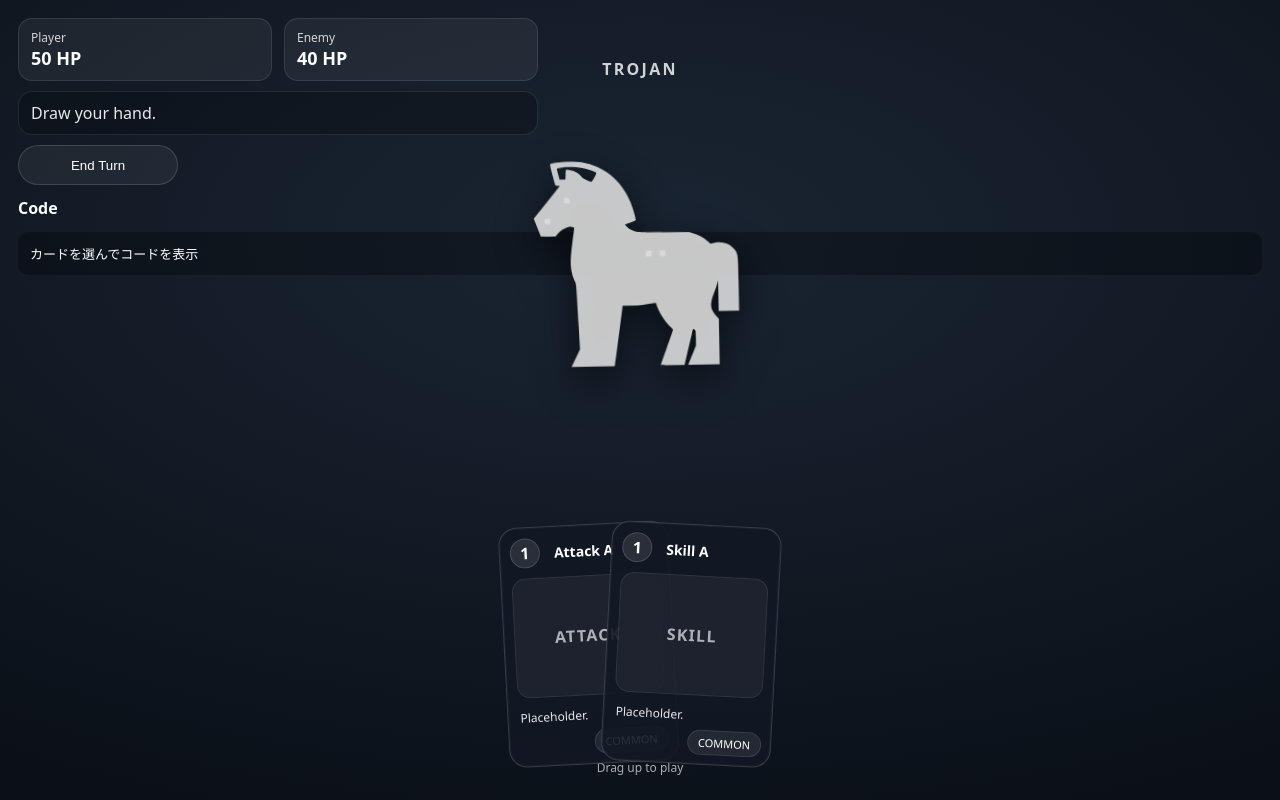
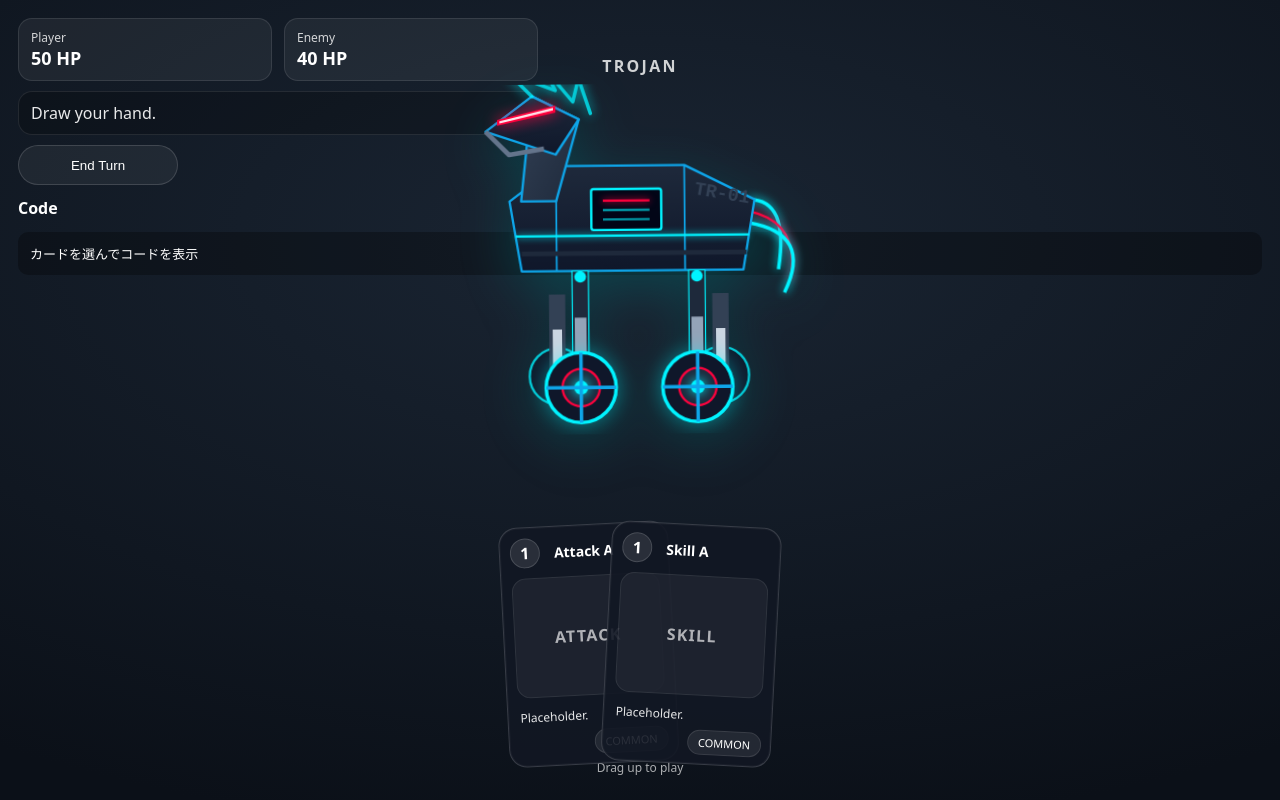
Before and after one commit to oy-hotwater/code-card, a React (Vite) app: page / in a window 1280 px wide. Built offline with nearby package versions, Linux system fonts and the light colour scheme.

Commit message:
update Trojan

```diff
--- a/src/ui/components/TrojanHorseIcon.tsx
+++ b/src/ui/components/TrojanHorseIcon.tsx
@@ -1,70 +1,69 @@
-import { motion } from "framer-motion";
-import type { Variants } from "framer-motion";
+import { motion, type Variants } from "framer-motion";
 
 export type TrojanHorseState = "enter" | "idle" | "attack" | "damage" | "exit";
 
 type Props = {
   state?: TrojanHorseState;
   size?: number;
-  color?: string;
   onAnimationComplete?: (state: TrojanHorseState) => void;
 };
 
-// 状態ごとのアニメーション定義
+// 状態ごとのアニメーション定義（サイバーパンク風の光と動き）
 const horseVariants: Variants = {
   enter: {
-    x: 150,
+    x: 200,
     opacity: 0,
     scale: 0.8,
+    transition: { type: "spring", stiffness: 200, damping: 20 },
   },
   idle: {
     x: 0,
-    y: [0, -8, 0], // 上下にゆっくり呼吸するように動く
-    rotate: [0, -2, 0, 2, 0], // 前後にゆらゆら揺れる
+    y: [0, -6, 0], // ホバーエンジンのような浮遊感
+    rotate: [0, -1, 0, 1, 0],
     opacity: 1,
     scale: 1,
-    // CSSのドロップシャドウを維持しつつ明るさを標準に
-    filter: "brightness(1) drop-shadow(0px 10px 18px rgba(0,0,0,0.35))",
+    // シアンブルーのネオンシャドウ
+    filter: "drop-shadow(0px 15px 25px rgba(0, 243, 255, 0.2)) brightness(1)",
     transition: {
-      y: { duration: 3, repeat: Infinity, ease: "easeInOut" },
+      y: { duration: 2, repeat: Infinity, ease: "easeInOut" },
       rotate: { duration: 4, repeat: Infinity, ease: "easeInOut" },
-      // 他のアクション（攻撃など）からidleに戻る時の動き
       x: { type: "spring", stiffness: 300, damping: 25 },
-      opacity: { duration: 0.4 },
-      scale: { duration: 0.4 },
     },
   },
   attack: {
-    // 後ろに少し引いてから、左(プレイヤー側)へ大きく突進する
-    x: [0, 40, -150, 0],
-    rotate: [0, 8, -15, 0],
+    x: [0, 50, -180, 0], // チャージしてからの高速突進
+    y: [0, -10, 5, 0],
+    rotate: [0, 12, -8, 0],
     scale: [1, 0.95, 1.15, 1],
     transition: {
       duration: 0.7,
-      times: [0, 0.3, 0.7, 1], // アニメーションの変化タイミング
-      ease: "easeInOut",
+      times: [0, 0.3, 0.7, 1],
+      ease: "anticipate", // よりメカニカルで鋭い動き
     },
   },
   damage: {
-    // ビクッと後ろに下がりながら激しく振動する
-    x: [0, 15, -10, 15, -5, 0],
-    rotate: [0, 5, -5, 3, -2, 0],
-    // 赤くフラッシュさせる
+    // グリッチ風に細かく激しくブレる
+    x: [0, 15, -15, 10, -10, 5, 0],
+    y: [0, -5, 5, -5, 5, 0],
+    rotate: [0, 3, -4, 5, -2, 0],
     filter: [
-      "brightness(1) drop-shadow(0px 10px 18px rgba(0,0,0,0.35))",
-      "brightness(1.5) drop-shadow(0px 0px 30px rgba(255,0,0,0.9))",
-      "brightness(1) drop-shadow(0px 10px 18px rgba(0,0,0,0.35))",
+      "drop-shadow(0px 15px 25px rgba(0, 243, 255, 0.2)) brightness(1)",
+      // エラーを表現する赤いフラッシュと色相の乱れ
+      "drop-shadow(0px 0px 40px rgba(255, 0, 60, 1)) brightness(2) saturate(3) hue-rotate(45deg)",
+      "drop-shadow(0px 15px 25px rgba(0, 243, 255, 0.2)) brightness(1)",
     ],
     transition: {
-      duration: 0.5,
-      ease: "easeInOut",
+      duration: 0.4,
+      ease: "linear",
     },
   },
   exit: {
     opacity: 0,
     x: 100,
-    y: 50,
-    rotate: 45, // 倒れながら退場
+    y: 80,
+    rotate: 45,
+    scale: 0.8,
+    filter: "brightness(0) blur(10px)", // シャットダウンするように消える
     transition: {
       duration: 0.6,
       ease: "easeIn",
@@ -74,42 +73,350 @@ const horseVariants: Variants = {
 
 export default function TrojanHorseIcon({
   size = 350,
-  color = "currentColor", // 親の文字色を継承
   state = "idle",
   onAnimationComplete,
 }: Props) {
   return (
-    <motion.svg
-      width={size}
-      height={size}
-      viewBox="0 0 600 600"
-      xmlns="http://www.w3.org/2000/svg"
+    <motion.div
       variants={horseVariants}
       initial="enter"
       animate={state}
       onAnimationComplete={(definition) => {
-        // 単発アニメーション終了時にコールバックを呼ぶ
         if (onAnimationComplete) {
           onAnimationComplete(definition as TrojanHorseState);
         }
       }}
       style={{
-        transformOrigin: "center bottom", // 足元を中心に揺れるように設定
-        display: "block",
+        width: size,
+        height: size,
+        transformOrigin: "center bottom",
+        display: "inline-block",
       }}
     >
-      <g
-        transform="translate(0,600) scale(0.1,-0.1)"
-        fill={color}
-        stroke="none"
-        fillRule="evenodd"
+      {/* 近未来サイバーパンク風 トロイの木馬 */}
+      <svg
+        viewBox="0 0 300 300"
+        fill="none"
+        xmlns="http://www.w3.org/2000/svg"
+        style={{ width: "100%", height: "100%" }}
       >
-        <path d="M1640 4743 c-47 -8 -89 -18 -93 -23 -7 -6 31 -171 79 -347 5 -17 15 -23 43 -25 l38 -3 -229 -277 -229 -277 58 -153 58 -153 126 -3 126 -3 45 53 c36 42 61 60 122 86 69 29 81 31 116 22 22 -6 40 -14 40 -18 0 -4 -16 -113 -35 -242 -54 -357 -48 -498 30 -675 24 -56 21 -14 50 -772 l15 -393 -75 -150 -75 -150 370 0 370 0 5 23 c5 22 82 538 127 850 l23 157 135 0 c118 0 195 7 391 36 l45 6 13 -43 c33 -113 140 -286 230 -374 23 -21 41 -44 41 -50 0 -5 -49 -141 -110 -300 -60 -160 -110 -293 -110 -297 0 -5 92 -8 204 -8 l203 0 61 237 c34 131 69 270 78 310 17 71 17 71 41 56 22 -15 23 -20 23 -145 l0 -130 -56 -132 c-31 -72 -63 -146 -70 -164 l-14 -32 270 0 270 0 0 389 0 390 -42 48 c-102 118 -111 196 -42 371 26 64 55 144 65 177 l17 60 1 -262 1 -263 175 0 175 0 0 463 c0 527 1 521 -82 613 -79 86 -191 119 -322 94 l-66 -12 -52 47 c-69 62 -135 99 -233 132 l-80 27 -440 6 c-390 5 -446 8 -490 24 -67 24 -109 51 -141 89 l-26 31 93 31 c51 17 94 36 96 42 6 18 -46 212 -83 306 -144 375 -444 629 -827 702 -101 19 -333 18 -447 -2z m458 -99 c82 -17 228 -69 237 -85 9 -13 -77 -161 -90 -155 -5 3 -39 17 -75 32 -48 20 -73 37 -95 68 -42 57 -109 95 -189 108 -36 6 -68 9 -70 7 -2 -2 -6 -40 -8 -84 l-3 -80 -50 0 -50 0 -24 93 c-13 51 -22 95 -19 98 3 2 41 9 84 14 100 11 254 4 352 -16z" />
-        <path d="M1777 4134 c-4 -4 -7 -27 -7 -51 l0 -43 51 0 50 0 -3 48 -3 47 -40 3 c-23 2 -44 0 -48 -4z" />
-        <path d="M1435 3778 c-2 -7 -3 -29 -2 -48 2 -34 3 -35 50 -38 l47 -3 0 50 0 51 -45 0 c-28 0 -47 -5 -50 -12z" />
-        <path d="M3160 3160 l0 -50 50 0 50 0 0 50 0 50 -50 0 -50 0 0 -50z" />
-        <path d="M3400 3161 l0 -51 45 0 c39 0 45 3 51 24 3 13 4 35 2 47 -3 21 -9 24 -50 27 l-48 3 0 -50z" />
-      </g>
-    </motion.svg>
+        <defs>
+          <linearGradient id="cyberArmorMain" x1="0" y1="0" x2="0" y2="1">
+            <stop offset="0%" stopColor="#1e293b" />
+            <stop offset="100%" stopColor="#0f172a" />
+          </linearGradient>
+          <linearGradient id="cyberArmorLight" x1="0" y1="0" x2="1" y2="1">
+            <stop offset="0%" stopColor="#334155" />
+            <stop offset="100%" stopColor="#1e293b" />
+          </linearGradient>
+          <radialGradient id="neonGlowCyan" cx="0.5" cy="0.5" r="0.5">
+            <stop offset="0%" stopColor="#00f3ff" />
+            <stop offset="100%" stopColor="#00f3ff" stopOpacity="0" />
+          </radialGradient>
+        </defs>
+
+        {/* --- 奥のパーツ --- */}
+        {/* 奥のホバーホイール */}
+        <circle
+          cx="80"
+          cy="250"
+          r="24"
+          fill="#0f172a"
+          stroke="#00f3ff"
+          strokeWidth="2"
+          opacity="0.8"
+        />
+        <circle
+          cx="80"
+          cy="250"
+          r="10"
+          fill="url(#neonGlowCyan)"
+          opacity="0.6"
+        />
+
+        <circle
+          cx="220"
+          cy="250"
+          r="24"
+          fill="#0f172a"
+          stroke="#00f3ff"
+          strokeWidth="2"
+          opacity="0.8"
+        />
+        <circle
+          cx="220"
+          cy="250"
+          r="10"
+          fill="url(#neonGlowCyan)"
+          opacity="0.6"
+        />
+
+        {/* 奥の足（油圧シリンダー） */}
+        <rect x="73" y="180" width="14" height="70" fill="#334155" />
+        <rect x="76" y="210" width="8" height="40" fill="#cbd5e1" />
+        <rect x="213" y="180" width="14" height="70" fill="#334155" />
+        <rect x="216" y="210" width="8" height="40" fill="#cbd5e1" />
+
+        {/* --- 尻尾（データケーブル/排気エフェクト） --- */}
+        <path
+          d="M245,100 Q280,100 270,160"
+          fill="none"
+          stroke="#00f3ff"
+          strokeWidth="3"
+          style={{ filter: "drop-shadow(0 0 4px #00f3ff)" }}
+        />
+        <path
+          d="M245,110 Q290,120 280,170"
+          fill="none"
+          stroke="#ff003c"
+          strokeWidth="2"
+          style={{ filter: "drop-shadow(0 0 4px #ff003c)" }}
+        />
+        <path
+          d="M245,120 Q300,130 275,180"
+          fill="none"
+          stroke="#00f3ff"
+          strokeWidth="3"
+          style={{ filter: "drop-shadow(0 0 4px #00f3ff)" }}
+        />
+
+        {/* --- 胴体（ステルス装甲） --- */}
+        <path
+          d="M40,100 L80,70 L190,70 L250,100 L240,160 L50,160 Z"
+          fill="url(#cyberArmorMain)"
+          stroke="#0ea5e9"
+          strokeWidth="2"
+          strokeLinejoin="round"
+        />
+
+        {/* 装甲のパネルライン */}
+        <path d="M80,70 L80,160" stroke="#0ea5e9" strokeWidth="1.5" />
+        <path d="M190,70 L190,160" stroke="#0ea5e9" strokeWidth="1.5" />
+        <path d="M50,145 L243,145" stroke="#1e293b" strokeWidth="4" />
+
+        {/* 発光するエネルギーライン */}
+        <path
+          d="M45,130 L245,130"
+          stroke="#00f3ff"
+          strokeWidth="2"
+          style={{ filter: "drop-shadow(0 0 3px #00f3ff)" }}
+        />
+
+        {/* ハッチ（サーバーラック風エアロック） */}
+        <rect
+          x="110"
+          y="90"
+          width="60"
+          height="35"
+          rx="2"
+          fill="#020617"
+          stroke="#00f3ff"
+          strokeWidth="2"
+        />
+        <line
+          x1="120"
+          y1="100"
+          x2="160"
+          y2="100"
+          stroke="#ff003c"
+          strokeWidth="2"
+          style={{ filter: "drop-shadow(0 0 3px #ff003c)" }}
+        />
+        <line
+          x1="120"
+          y1="108"
+          x2="160"
+          y2="108"
+          stroke="#00f3ff"
+          strokeWidth="2"
+          opacity="0.6"
+        />
+        <line
+          x1="120"
+          y1="116"
+          x2="160"
+          y2="116"
+          stroke="#00f3ff"
+          strokeWidth="2"
+          opacity="0.6"
+        />
+
+        {/* ナンバリング / デカール */}
+        <text
+          x="198"
+          y="95"
+          fill="#334155"
+          fontSize="16"
+          fontWeight="bold"
+          fontFamily="monospace"
+          transform="rotate(10, 198, 95)"
+        >
+          TR-01
+        </text>
+
+        {/* --- 首・頭部 --- */}
+        {/* 首 */}
+        <path
+          d="M50,100 L80,100 L100,30 L60,10 Z"
+          fill="url(#cyberArmorLight)"
+          stroke="#0ea5e9"
+          strokeWidth="2"
+          strokeLinejoin="round"
+        />
+
+        {/* 頭部コア */}
+        <path
+          d="M60,10 L100,30 L80,60 L20,40 Z"
+          fill="url(#cyberArmorMain)"
+          stroke="#0ea5e9"
+          strokeWidth="2"
+          strokeLinejoin="round"
+        />
+
+        {/* 顎・メカニカルパーツ */}
+        <path
+          d="M20,40 L40,60 L70,55"
+          fill="none"
+          stroke="#64748b"
+          strokeWidth="4"
+          strokeLinejoin="round"
+        />
+
+        {/* 目（サイクロプス型バイザー） */}
+        <polygon
+          points="30,30 80,18 80,24 30,35"
+          fill="#ff003c"
+          style={{ filter: "drop-shadow(0 0 6px #ff003c)" }}
+        />
+        <polygon
+          points="32,31 78,20 78,22 32,33"
+          fill="#ffffff"
+          opacity="0.9"
+        />
+
+        {/* たてがみ（ホログラムエッジ/プラズマブレード） */}
+        <path
+          d="M60,10 L40,-10 L80,5 L70,-15 L95,15 L100,-5 L110,25"
+          fill="none"
+          stroke="#00f3ff"
+          strokeWidth="3"
+          strokeLinecap="round"
+          strokeLinejoin="round"
+          style={{ filter: "drop-shadow(0 0 5px #00f3ff)" }}
+          opacity="0.8"
+        />
+
+        {/* --- 手前のパーツ --- */}
+        {/* 手前の足（シリンダー機構） */}
+        <rect
+          x="93"
+          y="160"
+          width="14"
+          height="90"
+          fill="#1e293b"
+          stroke="#00f3ff"
+          strokeWidth="1"
+        />
+        <rect x="95" y="200" width="10" height="50" fill="#94a3b8" />
+        <circle cx="100" cy="165" r="5" fill="#00f3ff" />
+
+        <rect
+          x="193"
+          y="160"
+          width="14"
+          height="90"
+          fill="#1e293b"
+          stroke="#00f3ff"
+          strokeWidth="1"
+        />
+        <rect x="195" y="200" width="10" height="50" fill="#94a3b8" />
+        <circle cx="200" cy="165" r="5" fill="#00f3ff" />
+
+        {/* 手前のホイール（マグネティック・ホバーリング） */}
+        <circle
+          cx="100"
+          cy="260"
+          r="30"
+          fill="#0f172a"
+          stroke="#00f3ff"
+          strokeWidth="3"
+          style={{ filter: "drop-shadow(0 0 8px rgba(0,243,255,0.4))" }}
+        />
+        <circle
+          cx="100"
+          cy="260"
+          r="16"
+          fill="#1e293b"
+          stroke="#ff003c"
+          strokeWidth="2"
+        />
+        <circle
+          cx="100"
+          cy="260"
+          r="6"
+          fill="#00f3ff"
+          style={{ filter: "drop-shadow(0 0 5px #00f3ff)" }}
+        />
+        {/* スポーク十字 */}
+        <line
+          x1="70"
+          y1="260"
+          x2="130"
+          y2="260"
+          stroke="#0ea5e9"
+          strokeWidth="3"
+        />
+        <line
+          x1="100"
+          y1="230"
+          x2="100"
+          y2="290"
+          stroke="#0ea5e9"
+          strokeWidth="3"
+        />
+
+        <circle
+          cx="200"
+          cy="260"
+          r="30"
+          fill="#0f172a"
+          stroke="#00f3ff"
+          strokeWidth="3"
+          style={{ filter: "drop-shadow(0 0 8px rgba(0,243,255,0.4))" }}
+        />
+        <circle
+          cx="200"
+          cy="260"
+          r="16"
+          fill="#1e293b"
+          stroke="#ff003c"
+          strokeWidth="2"
+        />
+        <circle
+          cx="200"
+          cy="260"
+          r="6"
+          fill="#00f3ff"
+          style={{ filter: "drop-shadow(0 0 5px #00f3ff)" }}
+        />
+        {/* スポーク十字 */}
+        <line
+          x1="170"
+          y1="260"
+          x2="230"
+          y2="260"
+          stroke="#0ea5e9"
+          strokeWidth="3"
+        />
+        <line
+          x1="200"
+          y1="230"
+          x2="200"
+          y2="290"
+          stroke="#0ea5e9"
+          strokeWidth="3"
+        />
+      </svg>
+    </motion.div>
   );
 }
```
Also changed, not shown: src/ui/BattleBoard.tsx (+4 -8 lines).
